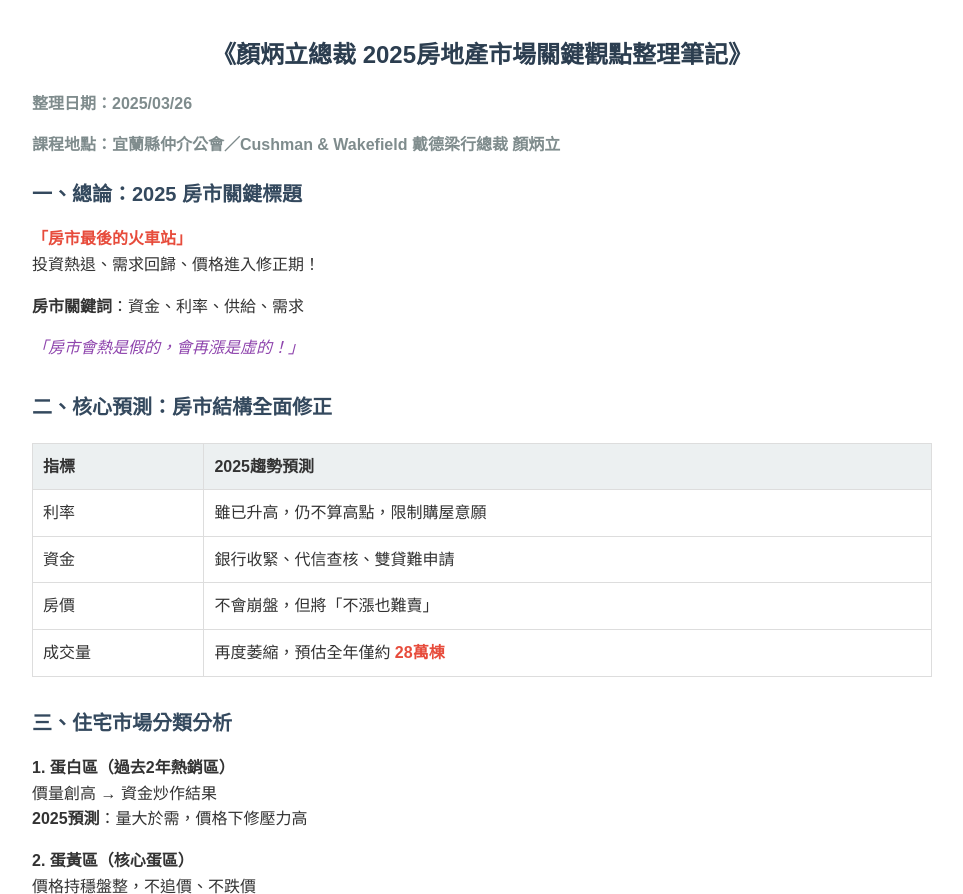
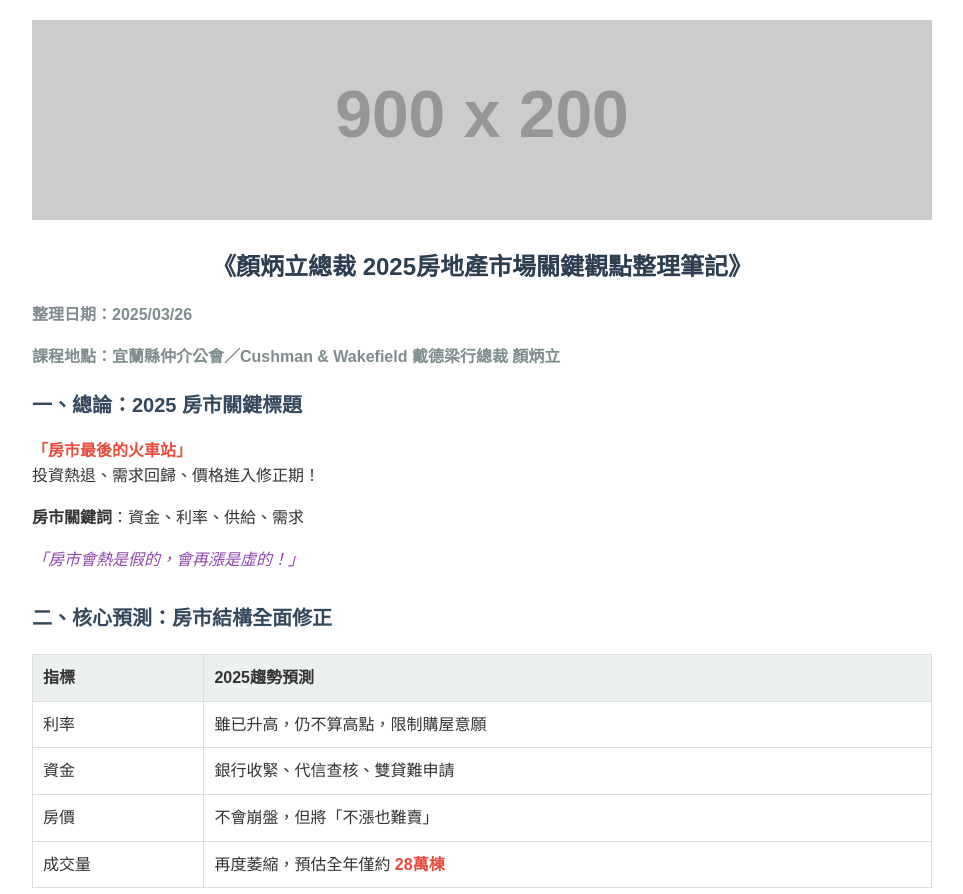
Before and after one commit to Larryveryhandsome/renote, a plain HTML site: page index.html in a window 1280 px wide. Shown: the top 894 px of the page, without its empty margins (158-1121 px from the left). Drawn offline with Linux system fonts and the light colour scheme; placeholder pictures from the web are drawn by us.

Commit message:
Update index.html

```diff
--- a/index.html
+++ b/index.html
@@ -67,6 +67,14 @@
         .footer a:hover {
             text-decoration: underline;
         }
+        .header-image {
+            text-align: center;
+            margin-bottom: 20px;
+        }
+        .header-image img {
+            max-width: 100%;
+            height: auto;
+        }
         @media (max-width: 600px) {
             h1 { font-size: 20px; }
             h2 { font-size: 18px; }
@@ -75,6 +83,10 @@
     </style>
 </head>
 <body>
+    <div class="header-image">
+        <img src="https://via.placeholder.com/900x200.png?text=課程筆記整理人+林其衞+歡迎加LINE詢問買賣房地產大小事" alt="課程筆記整理人與LINE連結">
+    </div>
+
     <h1>《顏炳立總裁 2025房地產市場關鍵觀點整理筆記》</h1>
     <h3>整理日期：2025/03/26</h3>
     <h3>課程地點：宜蘭縣仲介公會／Cushman & Wakefield 戴德梁行總裁 顏炳立</h3>
@@ -155,7 +167,7 @@
     </div>
 
     <div class="footer">
-        <p>課程筆記整理人：林其衞</p>
+        <p>課程筆記整理人：有巢氏房屋宜蘭黎明國小加盟店店長林其衞</p>
         <p>歡迎加LINE詢問買賣、房地產大小事：<a href="https://line.me/ti/p/xzHT2IywOM" target="_blank">https://line.me/ti/p/xzHT2IywOM</a></p>
     </div>
 </body>
```
